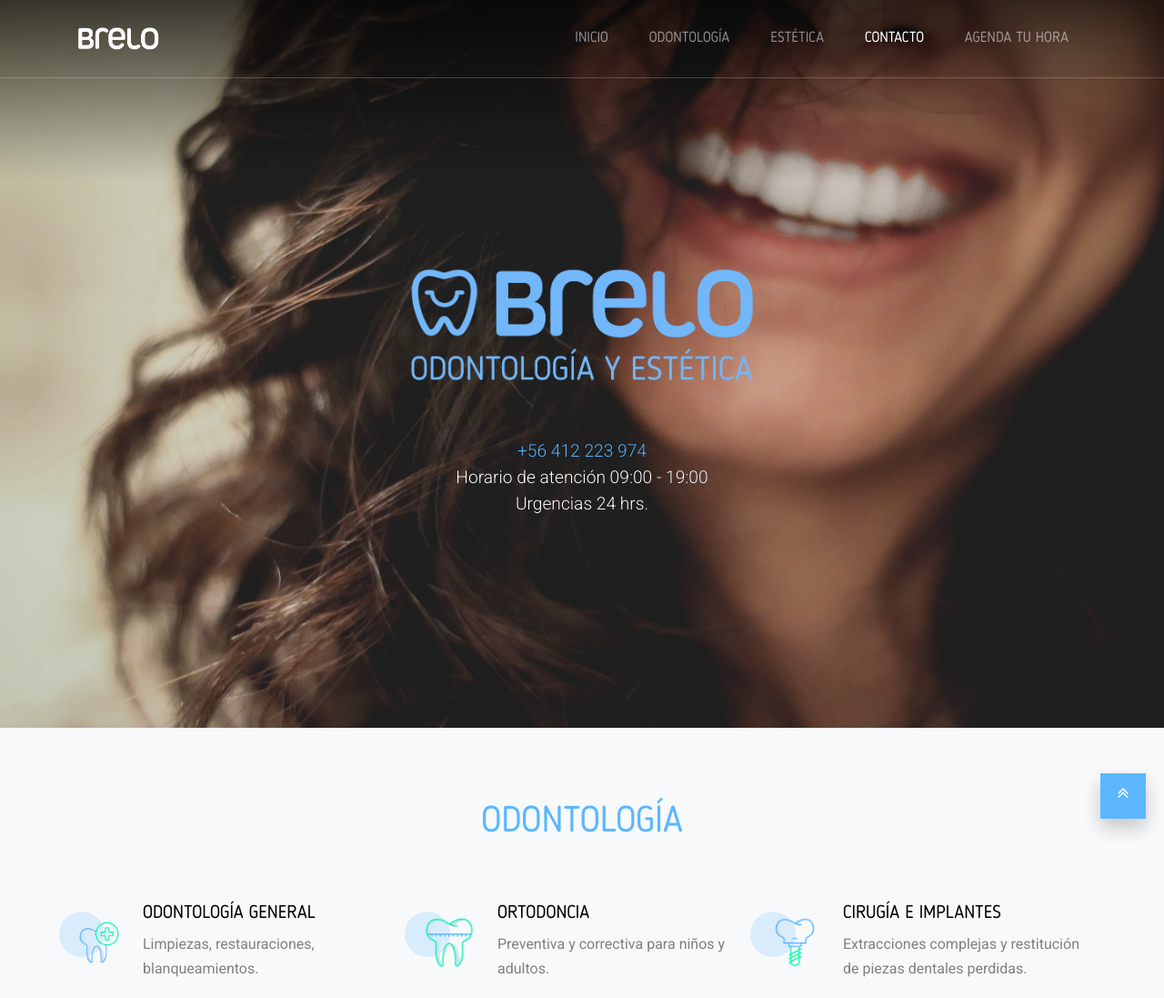
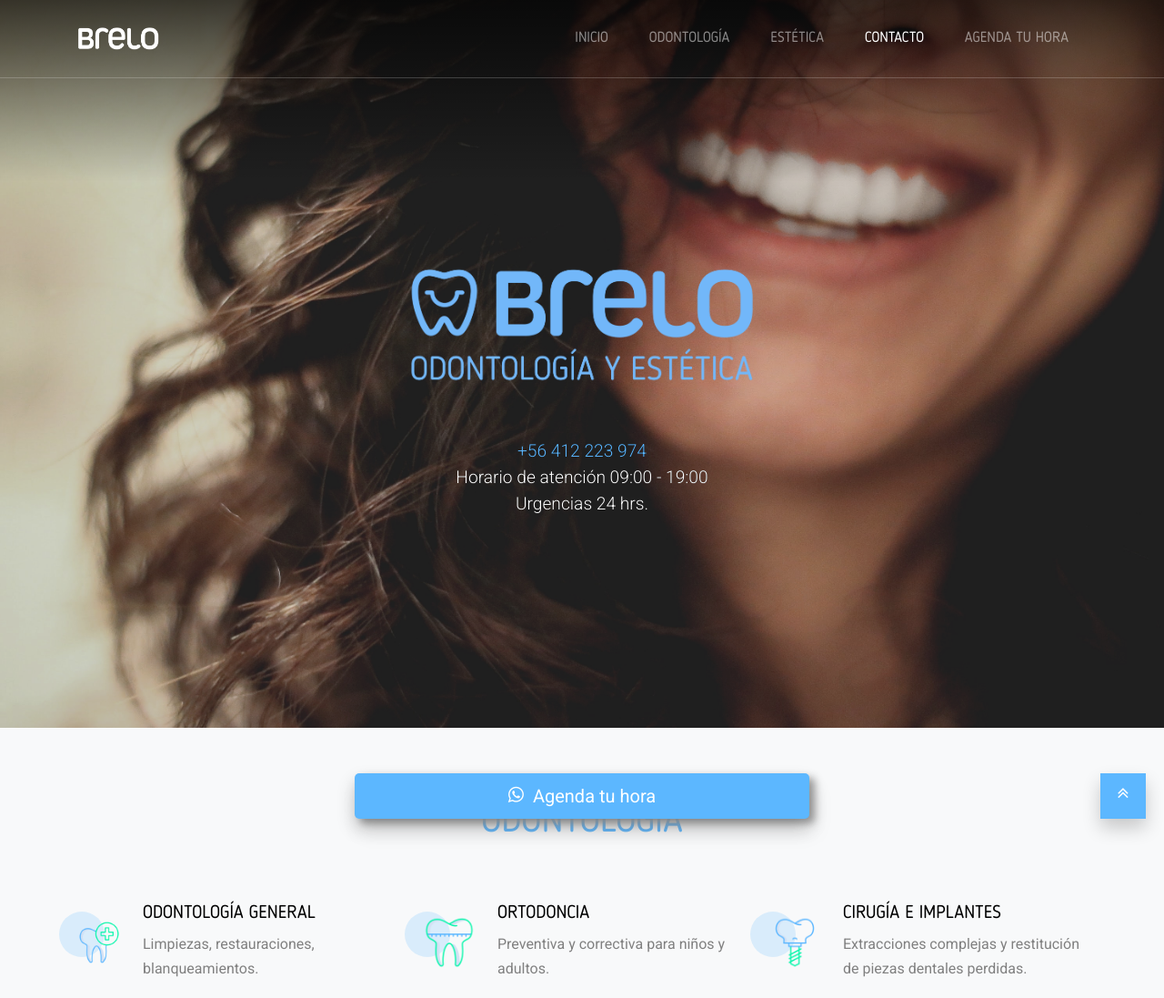
Before and after one commit to martincabello/martincabello.github.io, a plain HTML site: page index.html in a window 1280 px wide. Shown: the top 1097 px of the page at 91% size. Drawn offline with Linux system fonts and the light colour scheme; files whose address does not match are found by name.

Commit message:
Add bookings floating button

```diff
--- a/index.html
+++ b/index.html
@@ -372,6 +372,9 @@ RSS Feed: https://feeds.feedburner.com/Free-templateco
 
   </div> <!-- .site-wrap -->
 
+
+  <a href="https://wa.me/56981365448" class="bookAppointment"><span class="icon-whatsapp"></span>Agenda tu hora</a>
+
   <a href="#top" class="gototop"><span class="icon-angle-double-up"></span></a>
 
   <script src="js/jquery-3.3.1.min.js"></script>
--- a/js/main.js
+++ b/js/main.js
@@ -277,8 +277,10 @@ jQuery(document).ready(function($) {
 
 			if (st > 200) {
   			$('.gototop').addClass('active');
+  			$('.bookAppointment').addClass('active');
   		} else {
   			$('.gototop').removeClass('active');
+  			$('.bookAppointment').removeClass('active');
   		}
 
   	})
--- a/scss/_site-blocks.scss
+++ b/scss/_site-blocks.scss
@@ -1544,6 +1544,35 @@
 	}
 }
 
+
+.bookAppointment {
+	width: 500px;
+	height: 50px;
+	position: fixed;
+	left: 50%;
+	transform: translateX(-50%);
+	z-index: 99;
+	background: #5CB7FF;
+	text-align: center;
+	line-height: 50px;
+	-webkit-box-shadow: 0 10px 20px 0 rgba(0, 0, 0, 0.2);
+	box-shadow: 0 10px 20px 0 rgba(0, 0, 0, 0.2);
+	bottom: -100px;
+	font-size: 20px;
+	color: #fff;
+	filter: drop-shadow(6px 5px 4px #a2a2a2);
+  	border-radius: 5px;
+	&:hover {
+		color: #000;
+	}
+	&.active {
+		bottom: 60px;
+	}
+	.icon-whatsapp {
+		margin-right: 10px;
+	}
+}
+
 .gototop {
 	width: 50px;
 	height: 50px;
```
Also changed, not shown: css/style.css.
